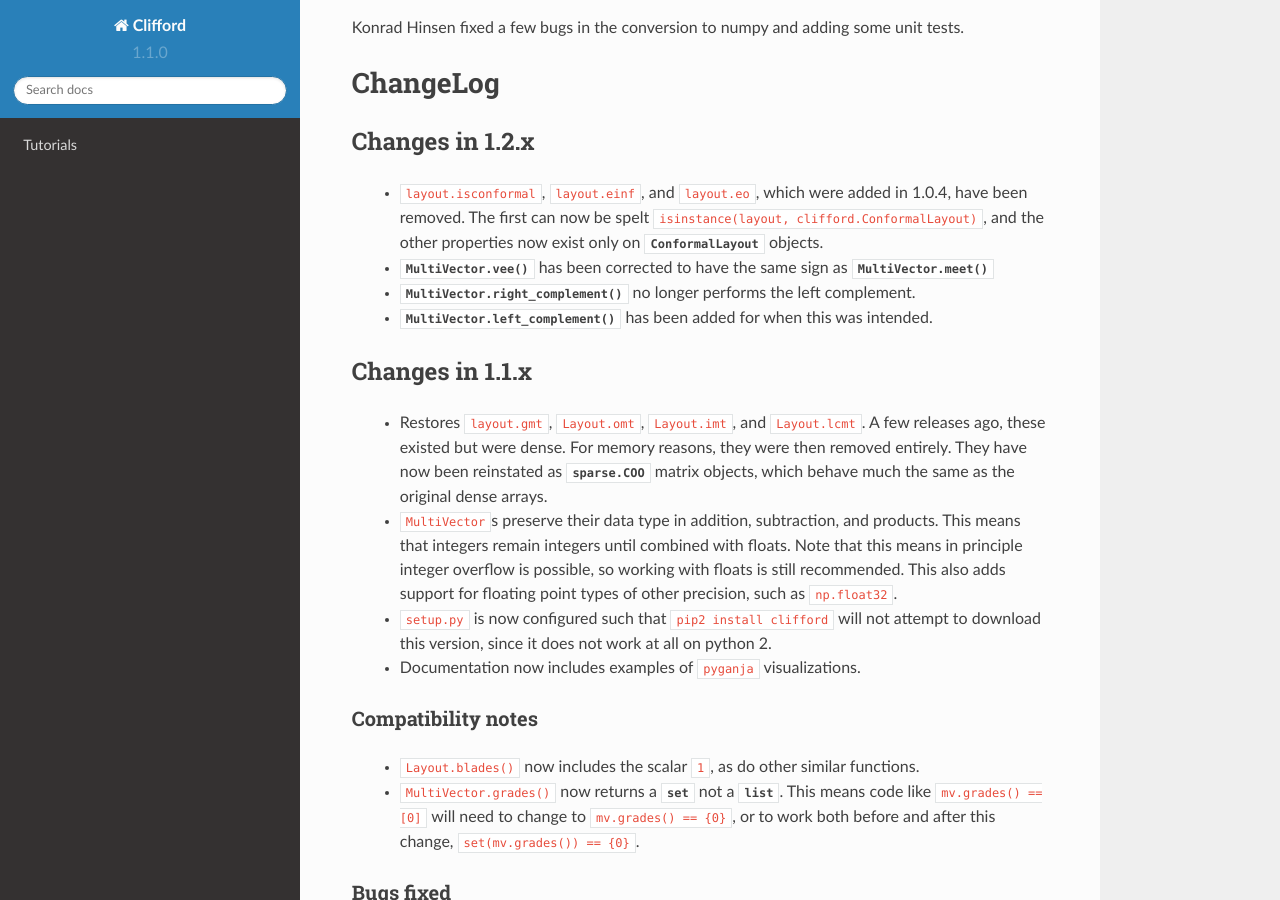
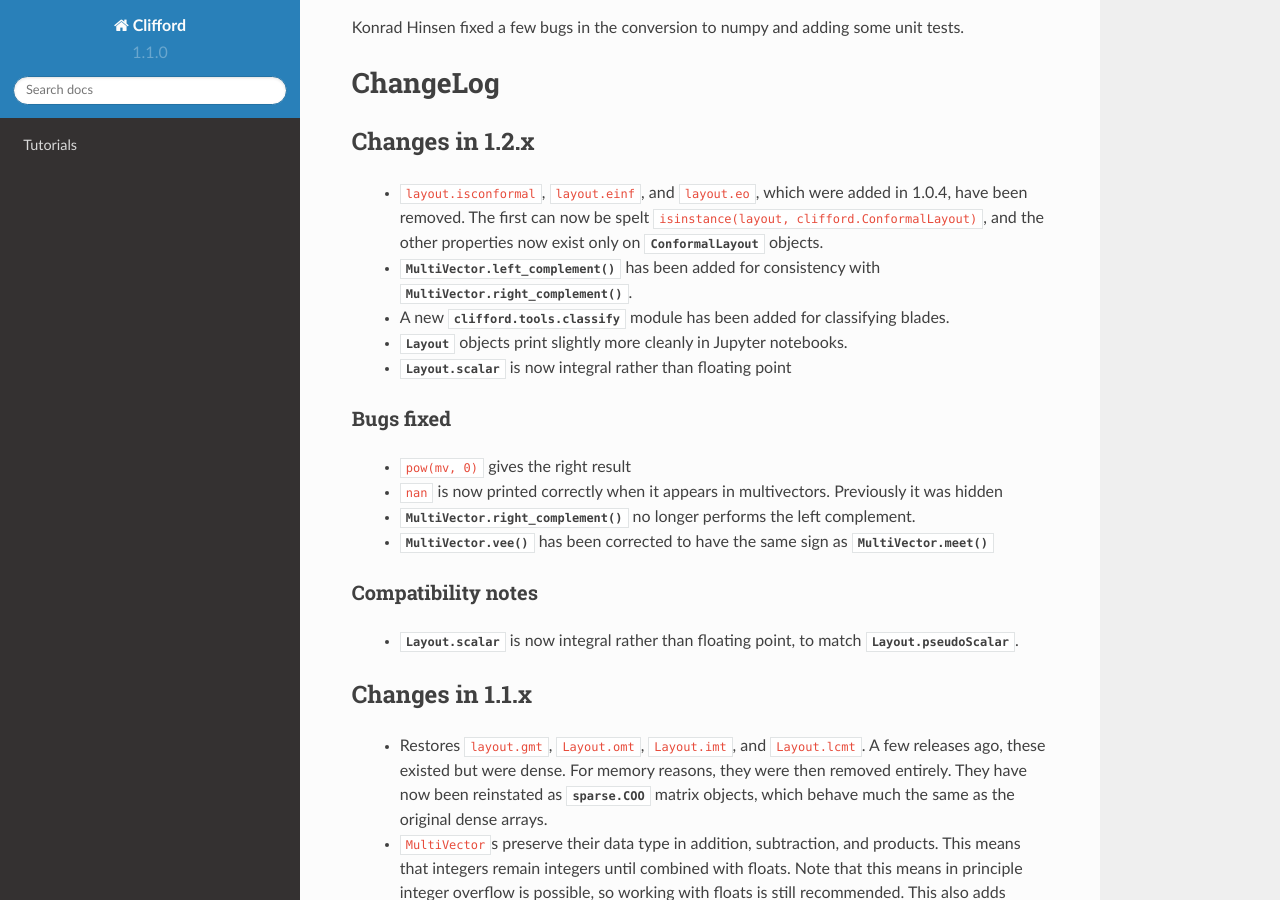
Before and after one commit to pygae/clifford, a Sphinx documentation site: the page built from docs/issues_and_changelog.rst, in a window 1280 px wide and 900 px high, scrolled down 1918 px. Built offline with Sphinx 7.4.7 and the Read the Docs theme 2.0.0, drawn with Linux system fonts in a browser that asks for light colours; pages that are not in the unit, such as notebooks, are missing from menus.

Commit message:
Finalize 1.2.0 release notes

```diff
--- a/docs/issues_and_changelog.rst
+++ b/docs/issues_and_changelog.rst
@@ -112,10 +112,25 @@ Changes in 1.2.x
    in 1.0.4, have been removed. The first can now be spelt
    ``isinstance(layout, clifford.ConformalLayout)``, and the other properties
    now exist only on :class:`ConformalLayout` objects.
+ * :meth:`MultiVector.left_complement` has been added for consistency with
+   :meth:`MultiVector.right_complement`.
+ * A new :mod:`clifford.tools.classify` module has been added for classifying
+   blades.
+ * :class:`Layout` objects print slightly more cleanly in Jupyter notebooks.
+ * :attr:`Layout.scalar` is now integral rather than floating point
+
+Bugs fixed
+----------
+ * ``pow(mv, 0)`` gives the right result
+ * ``nan`` is now printed correctly when it appears in multivectors. Previously it was hidden
+ * :meth:`MultiVector.right_complement` no longer performs the left complement.
  * :meth:`MultiVector.vee` has been corrected to have the same sign as
    :meth:`MultiVector.meet`
- * :meth:`MultiVector.right_complement` no longer performs the left complement.
- * :meth:`MultiVector.left_complement` has been added for when this was intended.
+
+Compatibility notes
+-------------------
+ * :attr:`Layout.scalar` is now integral rather than floating point, to match
+   :attr:`Layout.pseudoScalar`.
 
 
 Changes in 1.1.x
```
